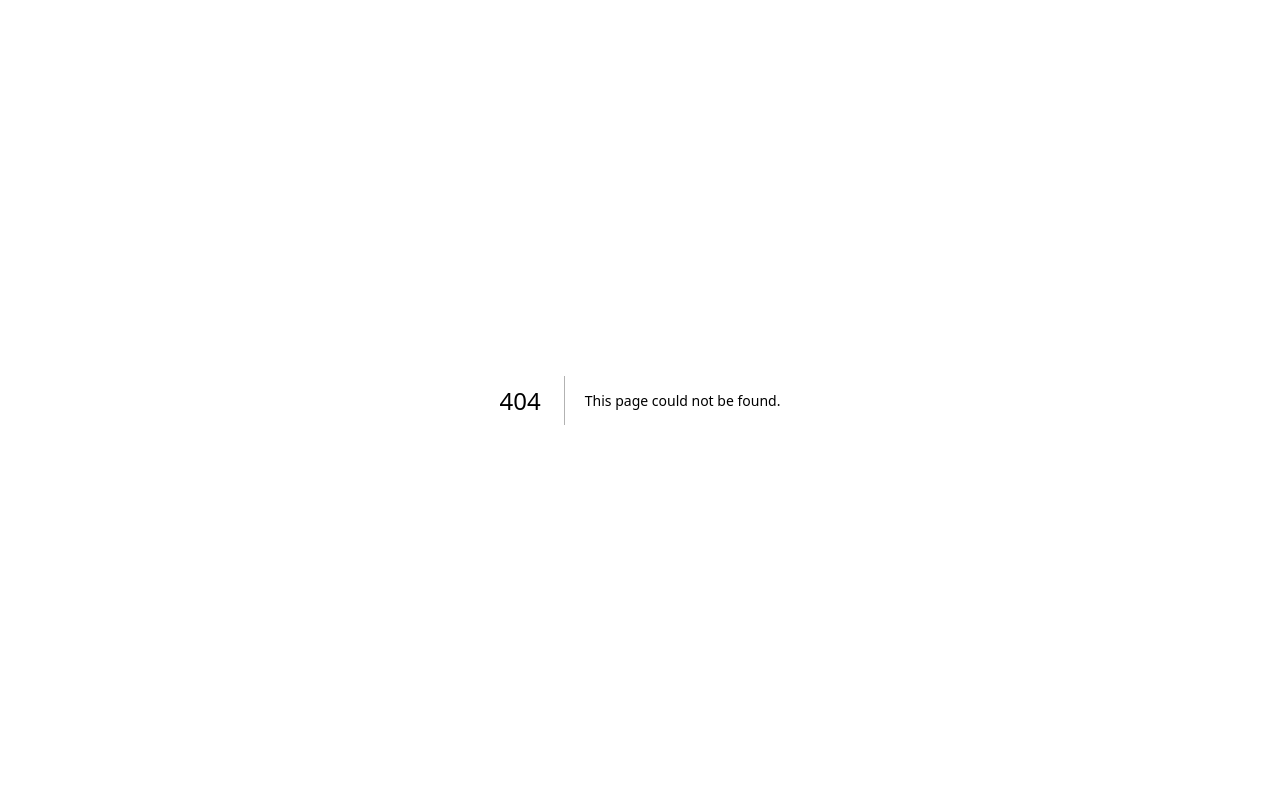
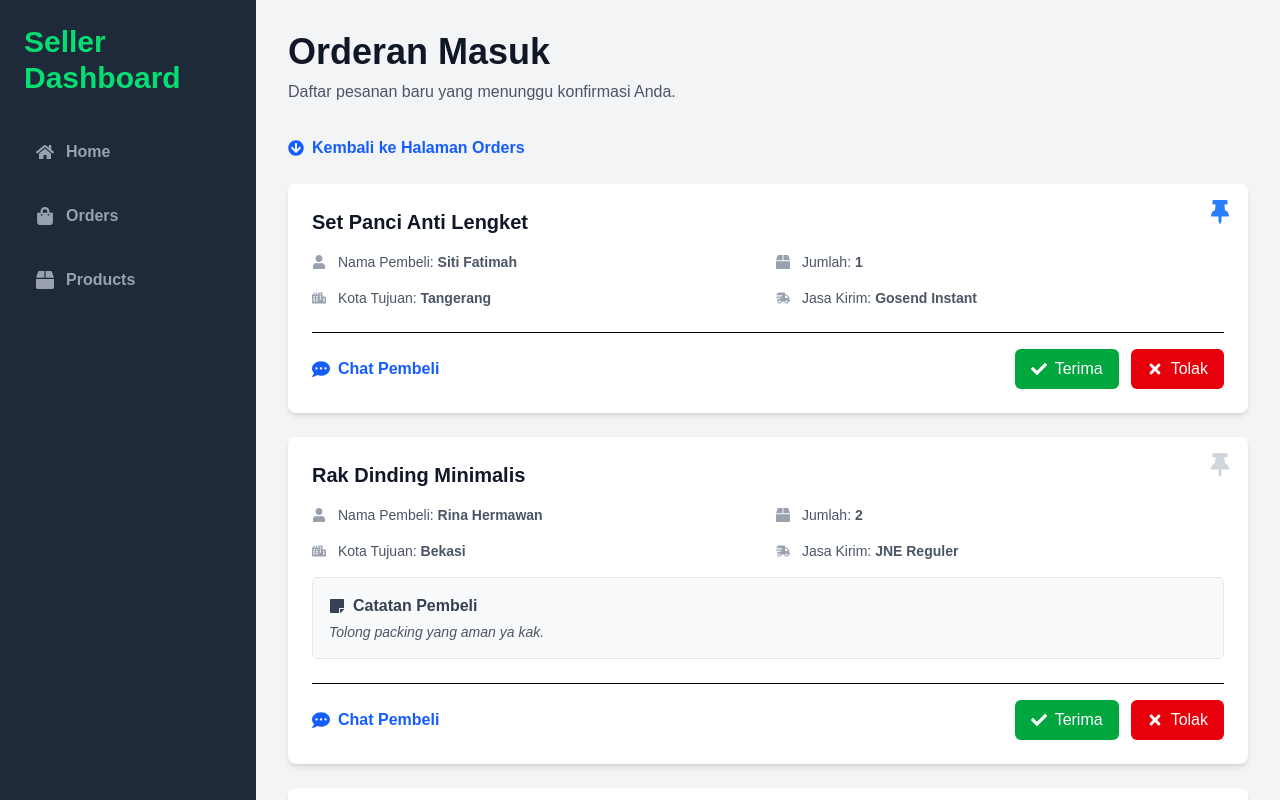
Before and after one commit to difhaels/dexx-fe, a Next.js app: page /seller/incoming in a window 1280 px wide. Before the commit this address had no page. Shown: the top 800 px of the page. Built offline with nearby package versions, Linux system fonts and the light colour scheme.

Commit message:
orderan masuk v1

```diff
--- /dev/null
+++ b/src/app/seller/incoming/page.js
@@ -0,0 +1,213 @@
+"use client";
+import Head from "next/head";
+import Sidebar from "@/app/components/Sidebar";
+import { useState, useMemo } from "react";
+import {
+  FaBox,
+  FaUser,
+  FaCity,
+  FaShippingFast,
+  FaStickyNote,
+  FaCommentDots,
+  FaCheck,
+  FaTimes,
+  FaThumbtack,
+  FaArrowCircleDown,
+} from "react-icons/fa";
+import Link from "next/link";
+
+// Data statis untuk simulasi orderan masuk
+const initialOrders = [
+  {
+    id: 1,
+    productName: "Rak Dinding Minimalis",
+    buyerName: "Rina Hermawan",
+    quantity: 2,
+    destinationCity: "Bekasi",
+    shippingService: "JNE Reguler",
+    notes: "Tolong packing yang aman ya kak.",
+    isPinned: false,
+  },
+  {
+    id: 2,
+    productName: "Beras Premium 5kg",
+    buyerName: "Ahmad Sudrajat",
+    quantity: 1,
+    destinationCity: "Jakarta Pusat",
+    shippingService: "GrabExpress Sameday",
+    notes: null,
+    isPinned: false,
+  },
+  {
+    id: 3,
+    productName: "Set Panci Anti Lengket",
+    buyerName: "Siti Fatimah",
+    quantity: 1,
+    destinationCity: "Tangerang",
+    shippingService: "Gosend Instant",
+    notes: null,
+    isPinned: true, // Contoh orderan yang dipin
+  },
+];
+
+export default function IncomingOrdersPage() {
+  const [orders, setOrders] = useState(initialOrders);
+
+  // Mengurutkan pesanan: yang dipin di atas, sisanya di bawah
+  const sortedOrders = useMemo(() => {
+    return [...orders].sort((a, b) => b.isPinned - a.isPinned);
+  }, [orders]);
+
+  const togglePin = (id) => {
+    setOrders(
+      orders.map((order) =>
+        order.id === id ? { ...order, isPinned: !order.isPinned } : order
+      )
+    );
+  };
+
+  const handleAccept = (id) => {
+    console.log(`Pesanan ID ${id} diterima.`);
+    alert("Pesanan berhasil diterima!");
+    // Tambahkan logika untuk menghapus pesanan dari daftar
+  };
+
+  const handleReject = (id) => {
+    console.log(`Pesanan ID ${id} ditolak.`);
+    alert("Pesanan berhasil ditolak.");
+    // Tambahkan logika untuk menghapus pesanan dari daftar
+  };
+
+  return (
+    <div className="flex min-h-screen bg-gray-100">
+      <Head>
+        <title>Orderan Masuk | Seller Dashboard</title>
+      </Head>
+
+      <Sidebar />
+
+      <main className="flex-1 p-8 ml-64">
+        <header className="mb-8">
+          <h1 className="text-4xl font-extrabold text-gray-900">
+            Orderan Masuk
+          </h1>
+          <p className="text-gray-600 mt-2">
+            Daftar pesanan baru yang menunggu konfirmasi Anda.
+          </p>
+        </header>
+
+        <Link href="/seller/orders">
+          <span className="mb-6 flex items-center space-x-2 text-blue-600 hover:text-blue-800 transition-colors font-semibold">
+            <FaArrowCircleDown />
+            <span>Kembali ke Halaman Orders</span>
+          </span>
+        </Link>
+
+        {sortedOrders.length > 0 ? (
+          <div className="space-y-6">
+            {sortedOrders.map((order) => (
+              <div
+                key={order.id}
+                className="bg-white rounded-lg shadow-md p-6 relative"
+              >
+                {/* Pin Icon */}
+                <button
+                  onClick={() => togglePin(order.id)}
+                  className={`absolute top-4 right-4 text-2xl transition-colors ${
+                    order.isPinned
+                      ? "text-blue-500"
+                      : "text-gray-300 hover:text-blue-400"
+                  }`}
+                  title={order.isPinned ? "Lepas Pin" : "Pin ke Atas"}
+                >
+                  <FaThumbtack />
+                </button>
+
+                <h3 className="text-xl font-bold text-gray-900 mb-4">
+                  {order.productName}
+                </h3>
+
+                <div className="grid grid-cols-1 md:grid-cols-2 gap-4 text-sm text-gray-600">
+                  <div className="flex items-center space-x-3">
+                    <FaUser className="text-gray-400" />
+                    <span>
+                      Nama Pembeli:{" "}
+                      <span className="font-semibold">{order.buyerName}</span>
+                    </span>
+                  </div>
+                  <div className="flex items-center space-x-3">
+                    <FaBox className="text-gray-400" />
+                    <span>
+                      Jumlah:{" "}
+                      <span className="font-semibold">{order.quantity}</span>
+                    </span>
+                  </div>
+                  <div className="flex items-center space-x-3">
+                    <FaCity className="text-gray-400" />
+                    <span>
+                      Kota Tujuan:{" "}
+                      <span className="font-semibold">
+                        {order.destinationCity}
+                      </span>
+                    </span>
+                  </div>
+                  <div className="flex items-center space-x-3">
+                    <FaShippingFast className="text-gray-400" />
+                    <span>
+                      Jasa Kirim:{" "}
+                      <span className="font-semibold">
+                        {order.shippingService}
+                      </span>
+                    </span>
+                  </div>
+                </div>
+
+                {order.notes && (
+                  <div className="mt-4 p-4 rounded-md bg-gray-50 border border-gray-200">
+                    <div className="flex items-center space-x-2 text-gray-700 font-semibold mb-1">
+                      <FaStickyNote />
+                      <span>Catatan Pembeli</span>
+                    </div>
+                    <p className="text-sm text-gray-600 italic">
+                      {order.notes}
+                    </p>
+                  </div>
+                )}
+
+                <div className="mt-6 border-t pt-4 flex items-center justify-between">
+                  <Link href={`/seller/chat/${order.buyerName}`}>
+                    <span className="flex items-center space-x-2 text-blue-600 hover:text-blue-800 transition-colors font-semibold">
+                      <FaCommentDots className="text-lg" />
+                      <span>Chat Pembeli</span>
+                    </span>
+                  </Link>
+
+                  <div className="flex space-x-3">
+                    <button
+                      onClick={() => handleAccept(order.id)}
+                      className="flex items-center space-x-2 px-4 py-2 rounded-md bg-green-600 text-white hover:bg-green-700 transition-colors"
+                    >
+                      <FaCheck />
+                      <span>Terima</span>
+                    </button>
+                    <button
+                      onClick={() => handleReject(order.id)}
+                      className="flex items-center space-x-2 px-4 py-2 rounded-md bg-red-600 text-white hover:bg-red-700 transition-colors"
+                    >
+                      <FaTimes />
+                      <span>Tolak</span>
+                    </button>
+                  </div>
+                </div>
+              </div>
+            ))}
+          </div>
+        ) : (
+          <div className="text-center py-10 text-gray-500">
+            <p>Tidak ada orderan masuk saat ini.</p>
+          </div>
+        )}
+      </main>
+    </div>
+  );
+}
```
